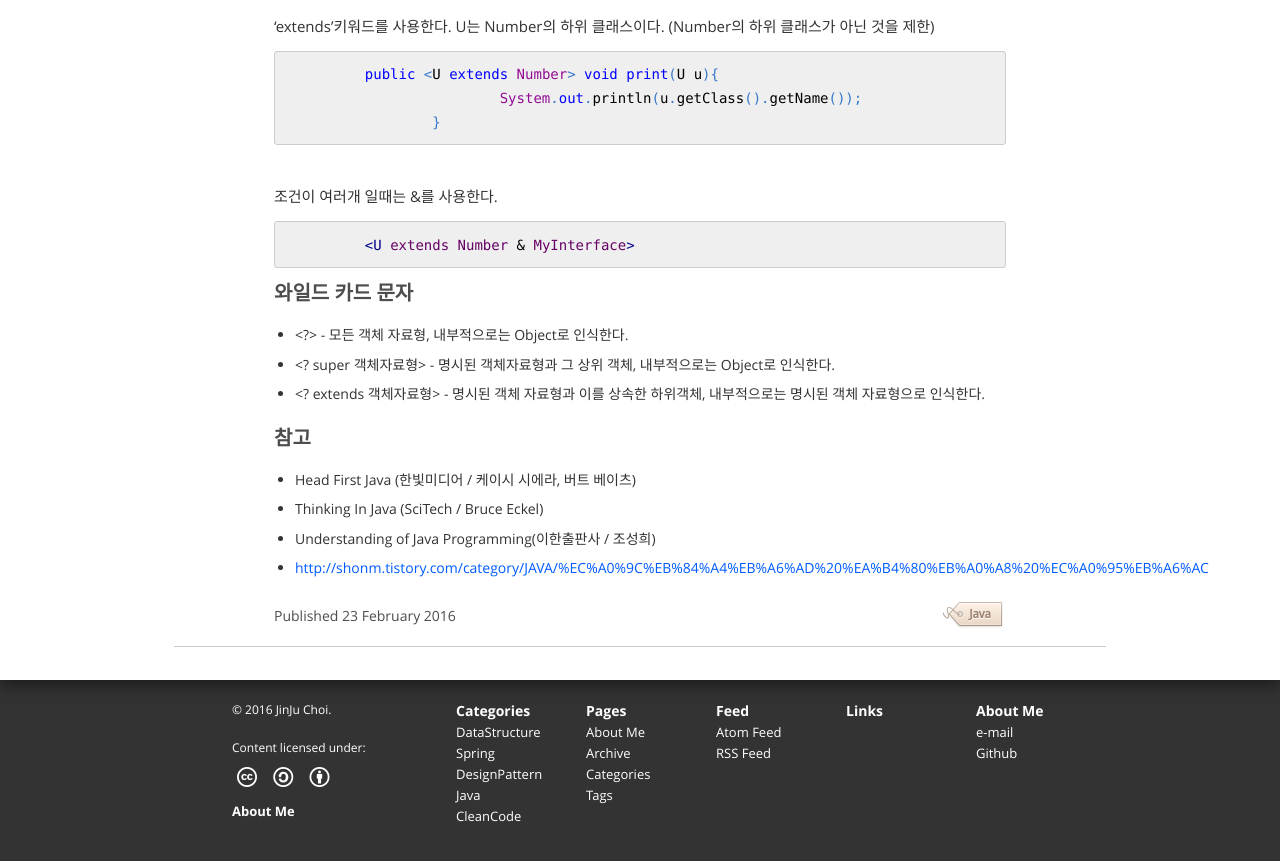
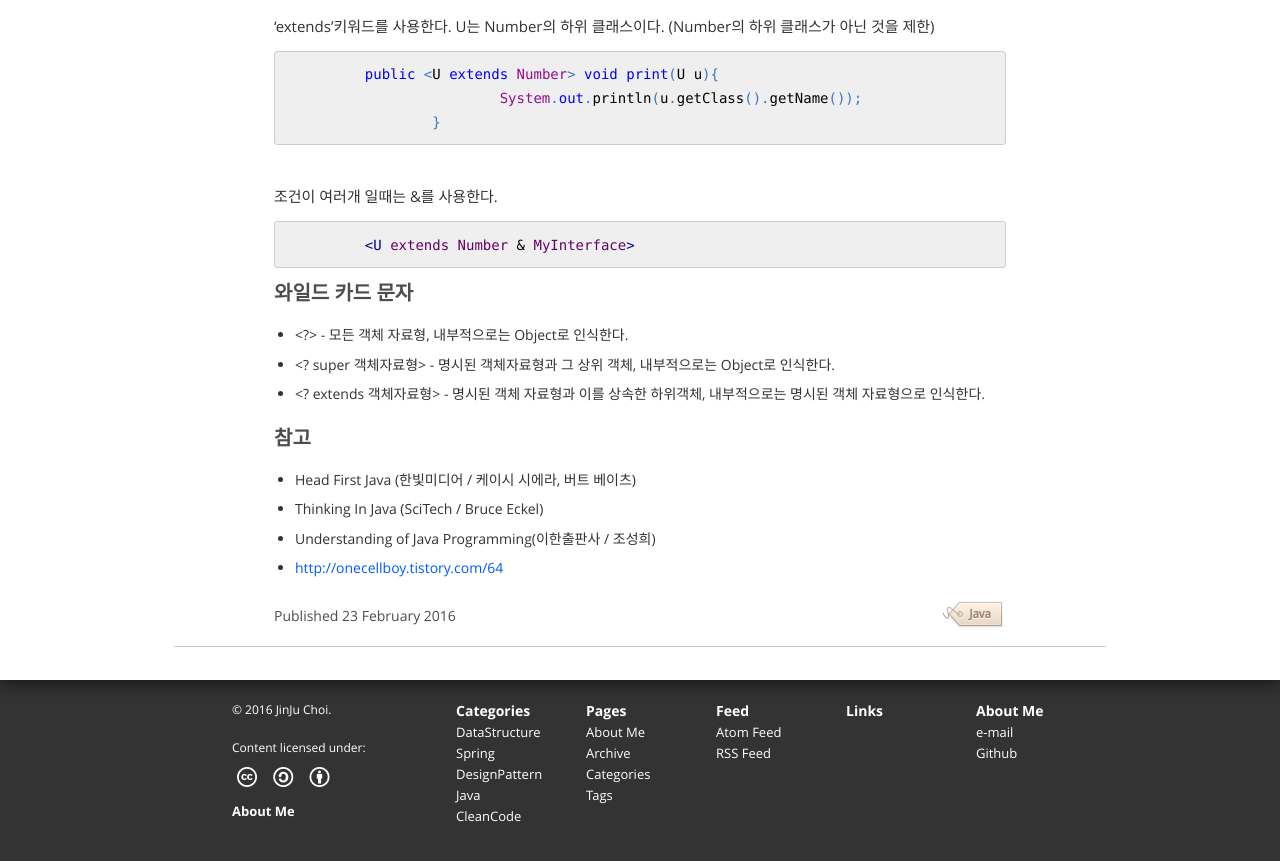
Before and after one commit to tinybread/tinybread.github.com, a Jekyll site: the page built from _posts/2016-2-23-JavaGeneric_on_Java.md, in a window 1280 px wide and 900 px high, scrolled down 2064 px. Shown: the top 861 px of the window. Built offline with Jekyll 4.4.1, drawn with Linux system fonts in a browser that asks for light colours; some of the changed lines change nothing that is shown.

Commit message:
no message

```diff
--- a/_posts/2016-2-23-JavaGeneric_on_Java.md
+++ b/_posts/2016-2-23-JavaGeneric_on_Java.md
@@ -112,4 +112,4 @@ Generic을 도입하기 이전까진 컨테이너에서 Object 타입으로 객
 * Head First Java (한빛미디어 / 케이시 시에라, 버트 베이츠)
 * Thinking In Java (SciTech / Bruce Eckel)
 * Understanding of Java Programming(이한출판사 / 조성희)
-* [http://shonm.tistory.com/category/JAVA/%EC%A0%9C%EB%84%A4%EB%A6%AD%20%EA%B4%80%EB%A0%A8%20%EC%A0%95%EB%A6%AC](http://shonm.tistory.com/category/JAVA/%EC%A0%9C%EB%84%A4%EB%A6%AD%20%EA%B4%80%EB%A0%A8%20%EC%A0%95%EB%A6%AC)
+* [http://onecellboy.tistory.com/64](http://onecellboy.tistory.com/64)
```
